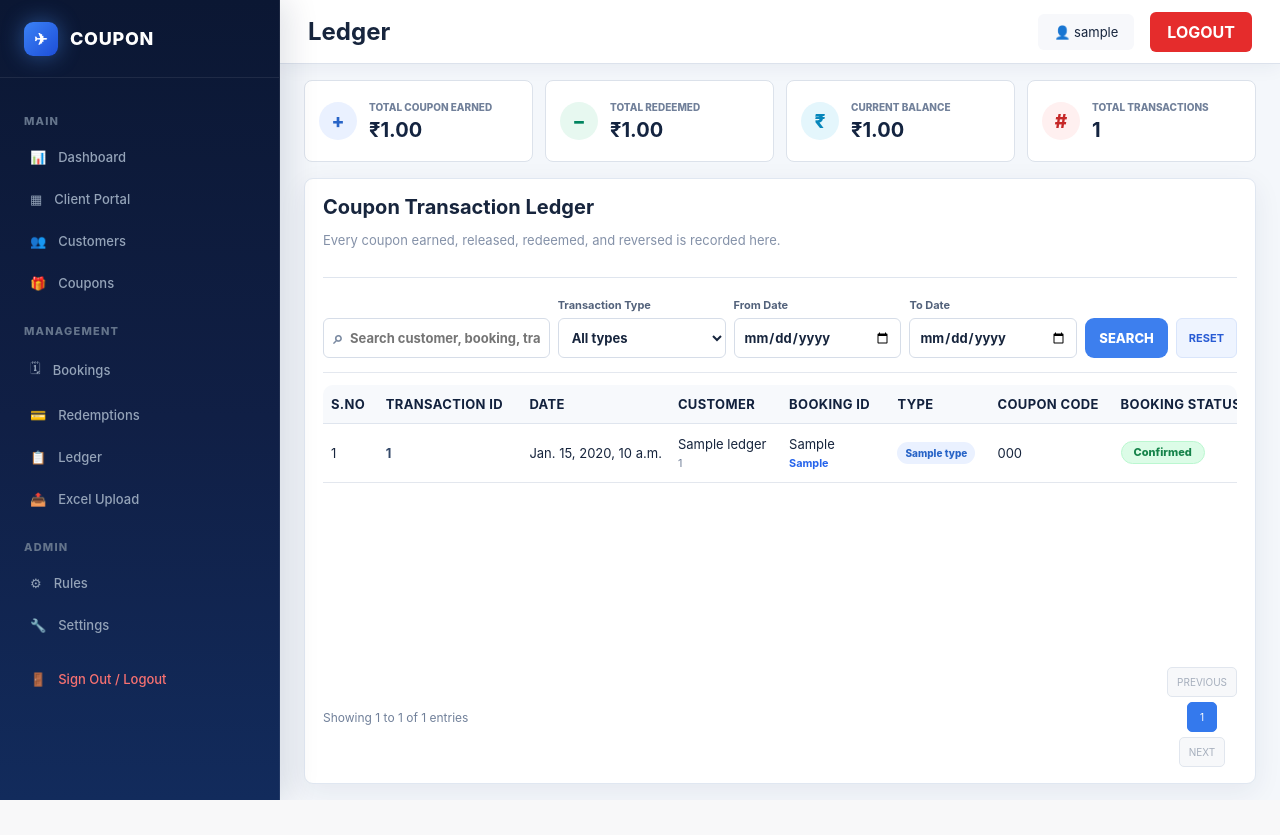
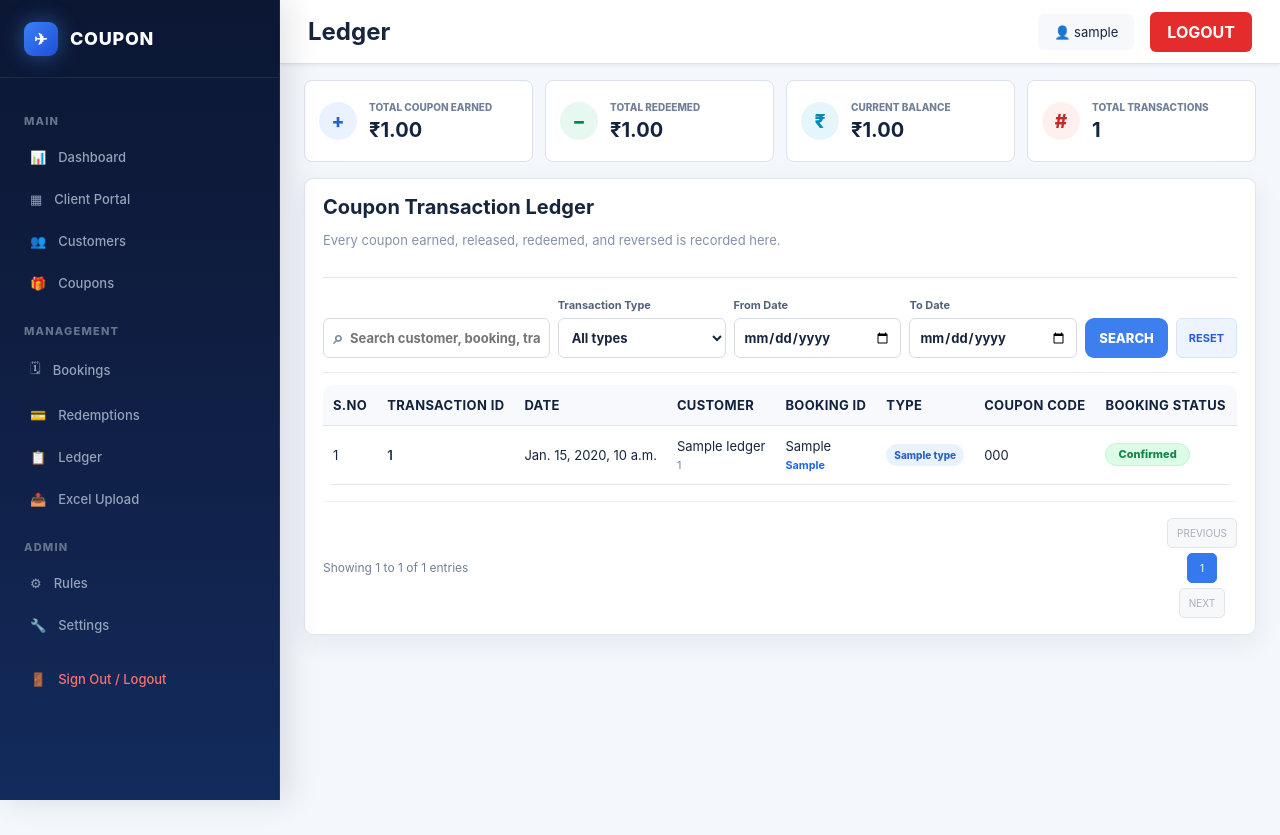
Before and after one commit to ashwin2303sts-sudo/Coupon_Management, a Django app: template templates/ledger.html in a window 1280 px wide. Before the commit the page ends 800 px from the top, so only its background shows below. Run offline with Django 5.2, Linux system fonts and the light colour scheme; tables that the repository leaves empty hold one stand-in row (values such as "Sample post"); the template is opened without the code that fills it: values that come from a table or form of the project are taken from there, most other values are stand-ins (such as "Sample title", 1, 10 or a date in 2020).

Commit message:
Enable full details view and global outer vertical scrollbar on Ledger page

```diff
--- a/static/css/style.css
+++ b/static/css/style.css
@@ -1418,12 +1418,16 @@ table thead th,
     padding-bottom: 90px !important;
 }
 
-.portal-table-card {
+.portal-table-card,
+.ledger-card {
     margin-bottom: 60px !important;
     overflow: visible !important;
+    height: auto !important;
+    max-height: none !important;
 }
 
-.portal-table-card .table-wrap {
+.portal-table-card .table-wrap,
+.ledger-card .ledger-table-wrap {
     overflow-y: visible !important;
     overflow-x: auto !important;
     max-height: none !important;
@@ -1432,6 +1436,27 @@ table thead th,
     flex: none !important;
 }
 
-.portal-table-card table {
-    width: 100%;
+.portal-table-card table,
+.ledger-table {
+    width: 100% !important;
 }
+
+.ledger-table {
+    min-width: 1050px !important;
+    table-layout: auto !important;
+}
+
+.ledger-table tbody tr {
+    height: auto !important;
+}
+
+.ledger-table td,
+.ledger-table th {
+    padding: 12px 10px !important;
+}
+
+.ledger-pagination {
+    margin-top: 16px !important;
+    padding-top: 16px !important;
+    border-top: 1px solid #edf2f7 !important;
+}
--- a/templates/base.html
+++ b/templates/base.html
@@ -6,7 +6,7 @@
     <meta name="viewport" content="width=device-width, initial-scale=1.0">
     <title>Coupon Management System</title>
     <link rel="icon" type="image/svg+xml" href="{% static 'favicon.svg' %}?v=1">
-    <link rel="stylesheet" href="{% static 'css/style.css' %}?v=61">
+    <link rel="stylesheet" href="{% static 'css/style.css' %}?v=62">
 </head>
 <body>
 <div class="app">
@@ -33,7 +33,7 @@
         </nav>
     </aside>
 
-    <main class="main {% if request.resolver_match.url_name == 'client_portal' %}client-portal-main{% endif %}">
+    <main class="main {% if request.resolver_match.url_name == 'client_portal' or request.resolver_match.url_name == 'ledger' %}client-portal-main{% endif %}">
         <header class="topbar">
             <button class="menu-btn" onclick="toggleSidebar()">☰ Menu</button>
             <h1>{% block page_title %}Dashboard{% endblock %}</h1>
@@ -43,7 +43,7 @@
             </div>
         </header>
 
-        <section class="content {% if request.resolver_match.url_name == 'bookings' %}bookings-content{% endif %} {% if request.resolver_match.url_name == 'client_portal' %}client-portal-content{% endif %}">
+        <section class="content {% if request.resolver_match.url_name == 'bookings' %}bookings-content{% endif %} {% if request.resolver_match.url_name == 'client_portal' or request.resolver_match.url_name == 'ledger' %}client-portal-content{% endif %}">
             {% if messages and request.resolver_match.url_name == 'excel_upload' %}
                     <div class="excel-upload-toast">
                         {% for message in messages %}
--- a/templates/ledger.html
+++ b/templates/ledger.html
@@ -1,6 +1,146 @@
 {% extends "base.html" %}
 {% block page_title %}Ledger{% endblock %}
 {% block content %}
+<style>
+/* LEDGER: Native Browser Global Window Scrollbar & Full Details Expansion */
+html, body {
+    height: auto !important;
+    min-height: 100% !important;
+    max-height: none !important;
+    overflow-y: scroll !important; /* Force standard native window scrollbar */
+    overflow-x: hidden !important;
+}
+.app {
+    height: auto !important;
+    min-height: 100vh !important;
+    max-height: none !important;
+    overflow: visible !important;
+    display: flex !important;
+}
+.sidebar {
+    position: fixed !important;
+    top: 0 !important;
+    bottom: 0 !important;
+    left: 0 !important;
+    height: 100vh !important;
+    overflow-y: auto !important;
+    z-index: 200 !important;
+}
+.main {
+    margin-left: 280px !important;
+    width: calc(100% - 280px) !important;
+    height: auto !important;
+    min-height: 100vh !important;
+    max-height: none !important;
+    overflow: visible !important;
+    display: flex !important;
+    flex-direction: column !important;
+}
+.topbar {
+    position: sticky !important;
+    top: 0 !important;
+    z-index: 100 !important;
+    background: rgba(255, 255, 255, 0.98) !important;
+    backdrop-filter: blur(10px) !important;
+    -webkit-backdrop-filter: blur(10px) !important;
+    box-shadow: 0 1px 4px rgba(15, 23, 42, 0.08) !important;
+}
+.content {
+    height: auto !important;
+    min-height: calc(100vh - 78px) !important;
+    max-height: none !important;
+    overflow: visible !important;
+    display: block !important;
+    padding-bottom: 120px !important;
+}
+.ledger-card {
+    height: auto !important;
+    max-height: none !important;
+    overflow: visible !important;
+    margin-bottom: 80px !important;
+}
+.ledger-table-wrap {
+    overflow-y: visible !important;
+    overflow-x: auto !important;
+    max-height: none !important;
+    min-height: auto !important;
+    height: auto !important;
+    flex: none !important;
+}
+.ledger-table {
+    width: 100% !important;
+    min-width: 1050px !important;
+    table-layout: auto !important;
+}
+.ledger-table tbody tr {
+    height: auto !important;
+}
+.ledger-table td, .ledger-table th {
+    padding: 12px 10px !important;
+}
+.ledger-pagination {
+    margin-top: 16px !important;
+    padding-top: 16px !important;
+    border-top: 1px solid #edf2f7 !important;
+}
+@media (max-width: 768px) {
+    .main {
+        margin-left: 0 !important;
+        width: 100% !important;
+    }
+}
+</style>
+<script>
+(function() {
+    function applyLedgerGlobalScroll() {
+        document.documentElement.style.setProperty('overflow-y', 'scroll', 'important');
+        document.documentElement.style.setProperty('height', 'auto', 'important');
+        document.documentElement.style.setProperty('max-height', 'none', 'important');
+        document.body.style.setProperty('overflow-y', 'scroll', 'important');
+        document.body.style.setProperty('height', 'auto', 'important');
+        document.body.style.setProperty('max-height', 'none', 'important');
+        var app = document.querySelector('.app');
+        if (app) {
+            app.style.setProperty('overflow', 'visible', 'important');
+            app.style.setProperty('height', 'auto', 'important');
+            app.style.setProperty('max-height', 'none', 'important');
+        }
+        var m = document.querySelector('.main');
+        if (m) {
+            m.style.setProperty('overflow', 'visible', 'important');
+            m.style.setProperty('height', 'auto', 'important');
+            m.style.setProperty('max-height', 'none', 'important');
+        }
+        var c = document.querySelector('.content');
+        if (c) {
+            c.style.setProperty('overflow', 'visible', 'important');
+            c.style.setProperty('height', 'auto', 'important');
+            c.style.setProperty('max-height', 'none', 'important');
+            c.style.setProperty('display', 'block', 'important');
+            c.style.setProperty('padding-bottom', '120px', 'important');
+        }
+        var lc = document.querySelector('.ledger-card');
+        if (lc) {
+            lc.style.setProperty('margin-bottom', '80px', 'important');
+            lc.style.setProperty('overflow', 'visible', 'important');
+            lc.style.setProperty('height', 'auto', 'important');
+            lc.style.setProperty('max-height', 'none', 'important');
+            var ltw = lc.querySelector('.ledger-table-wrap');
+            if (ltw) {
+                ltw.style.setProperty('overflow-y', 'visible', 'important');
+                ltw.style.setProperty('max-height', 'none', 'important');
+                ltw.style.setProperty('height', 'auto', 'important');
+                ltw.style.setProperty('flex', 'none', 'important');
+            }
+        }
+    }
+    if (document.readyState === 'loading') {
+        document.addEventListener('DOMContentLoaded', applyLedgerGlobalScroll);
+    } else {
+        applyLedgerGlobalScroll();
+    }
+})();
+</script>
 <div class="ledger-summary-grid">
     <article class="ledger-metric"><span class="ledger-metric-icon booking-icon">+</span><div><small>TOTAL COUPON EARNED</small><strong>₹{{ total_earned|floatformat:2 }}</strong></div></article>
     <article class="ledger-metric"><span class="ledger-metric-icon discount-icon">−</span><div><small>TOTAL REDEEMED</small><strong>₹{{ total_redeemed|floatformat:2 }}</strong></div></article>
```
